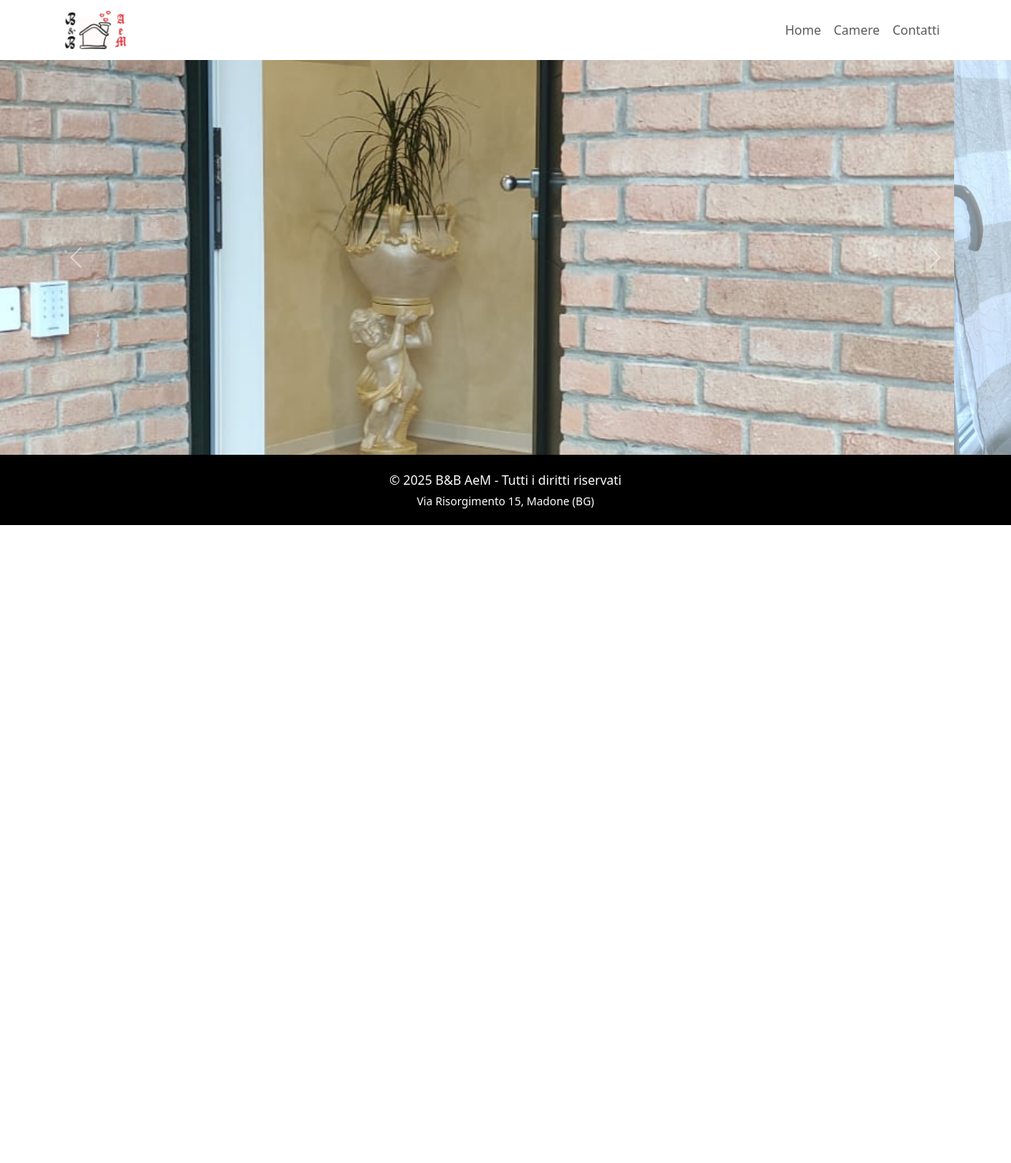
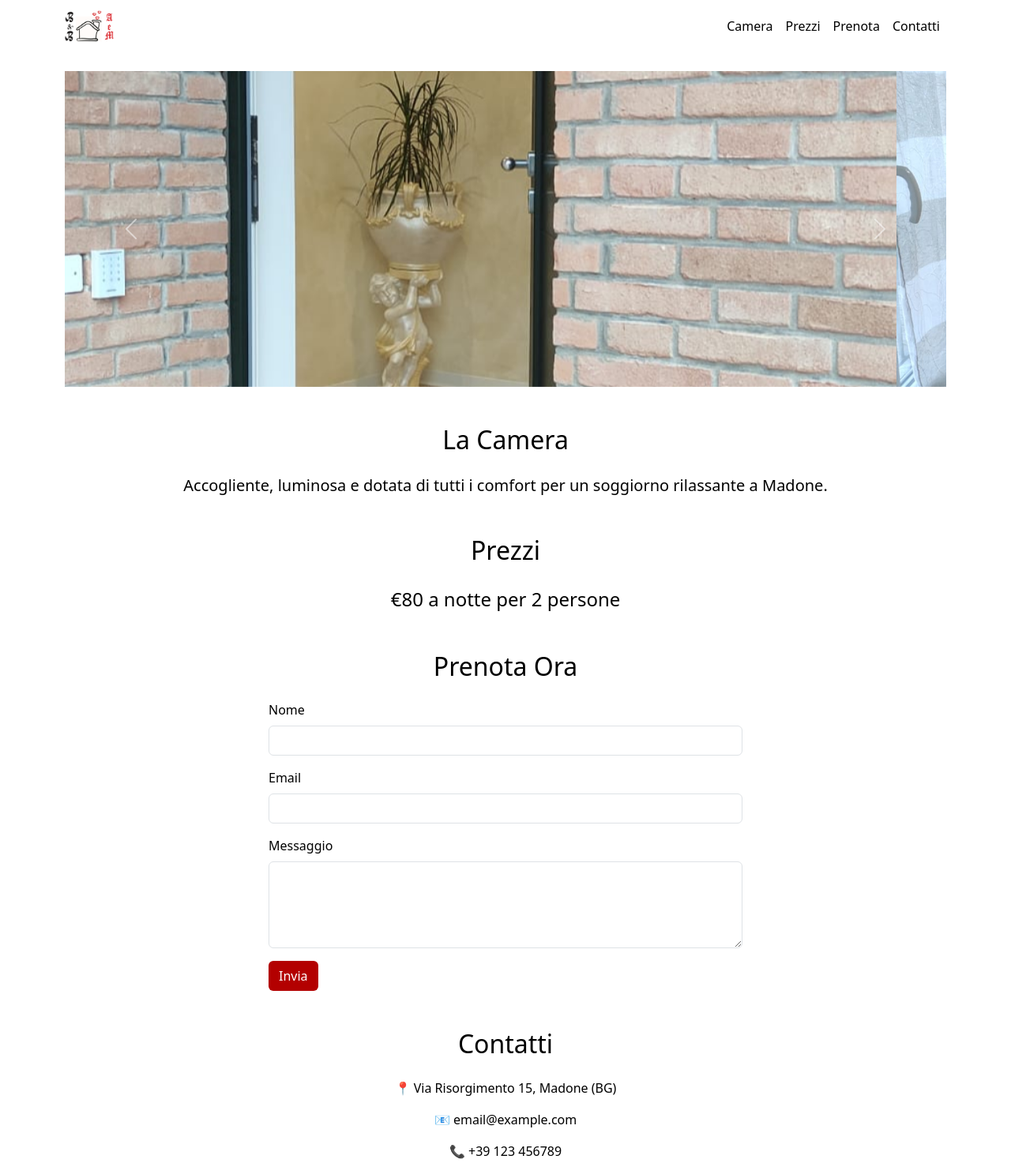
Before and after one commit to fernandoscarico/bnb-aem, a plain HTML site: page index.html in a window 1280 px wide. Shown: the top 1473 px of the page at 79% size. Before the commit the page ends 800 px from the top, so only its background shows below. Drawn offline with nearby package versions, Linux system fonts and the light colour scheme.

Commit message:
Update index.html

```diff
--- a/index.html
+++ b/index.html
@@ -2,99 +2,140 @@
 <html lang="it">
 
 <head>
-  <meta charset="UTF-8">
-  <meta name="viewport" content="width=device-width, initial-scale=1.0">
-  <meta name="description" content="B&B AeM - Il tuo soggiorno a Madone (BG)">
+  <meta charset="UTF-8" />
+  <meta name="viewport" content="width=device-width, initial-scale=1.0" />
   <title>B&B AeM</title>
-  <link rel="stylesheet" href="https://cdn.jsdelivr.net/npm/bootstrap@5.3.2/dist/css/bootstrap.min.css">
+  <link rel="stylesheet" href="https://cdn.jsdelivr.net/npm/bootstrap@5.3.0/dist/css/bootstrap.min.css" />
   <style>
+    :root {
+      --main-color: #b30000;
+      --secondary-color: #000000;
+      --background-color: #ffffff;
+    }
+
     body {
-      background-color: #ffffff;
-      color: #000000;
+      background-color: var(--background-color);
+      color: var(--secondary-color);
     }
+
     .navbar {
-      background-color: #ffffff;
+      background-color: var(--background-color);
     }
-    .navbar-brand img {
-      height: 50px;
+
+    .navbar .nav-link,
+    .navbar-brand {
+      color: var(--secondary-color) !important;
     }
-    .carousel-inner img {
-      height: 500px;
-      object-fit: cover;
-      width: 100%;
-    }
+
     .btn-main {
-      background-color: #b30000;
+      background-color: var(--main-color);
       color: white;
     }
-    .btn-main:hover {
-      background-color: #8f0000;
+
+    footer {
+      background-color: var(--secondary-color);
+      color: white;
+      text-align: center;
+      padding: 1rem 0;
+      margin-top: 3rem;
     }
-    footer {
-      background-color: #000000;
-      color: #ffffff;
-      padding: 20px 0;
-      text-align: center;
+
+    .carousel-inner img {
+      height: 400px;
+      object-fit: cover;
     }
   </style>
 </head>
 
 <body>
-  <!-- Navbar -->
-  <nav class="navbar navbar-expand-lg shadow-sm">
+  <nav class="navbar navbar-expand-lg">
     <div class="container">
       <a class="navbar-brand" href="#">
-        <img src="logo.png" alt="B&B AeM Logo">
+        <img src="logo.png" alt="Logo B&B AeM" height="40">
       </a>
       <button class="navbar-toggler" type="button" data-bs-toggle="collapse" data-bs-target="#navbarNav">
         <span class="navbar-toggler-icon"></span>
       </button>
-      <div class="collapse navbar-collapse justify-content-end" id="navbarNav">
-        <ul class="navbar-nav">
-          <li class="nav-item"><a class="nav-link" href="#">Home</a></li>
-          <li class="nav-item"><a class="nav-link" href="#camere">Camere</a></li>
+      <div class="collapse navbar-collapse" id="navbarNav">
+        <ul class="navbar-nav ms-auto">
+          <li class="nav-item"><a class="nav-link" href="#camera">Camera</a></li>
+          <li class="nav-item"><a class="nav-link" href="#prezzi">Prezzi</a></li>
+          <li class="nav-item"><a class="nav-link" href="#prenotazioni">Prenota</a></li>
           <li class="nav-item"><a class="nav-link" href="#contatti">Contatti</a></li>
         </ul>
       </div>
     </div>
   </nav>
 
-  <!-- Carosello -->
+  <header class="container mt-4">
     <div id="carouselExample" class="carousel slide" data-bs-ride="carousel">
       <div class="carousel-inner">
         <div class="carousel-item active">
-        <img src="camera_1.jpg" class="d-block w-100" alt="Camera 1">
+          <img src="camera_1.jpg" class="d-block w-100" alt="Camera 1" />
         </div>
         <div class="carousel-item">
-        <img src="camera_2.jpg" class="d-block w-100" alt="Camera 2">
+          <img src="camera_2.jpg" class="d-block w-100" alt="Camera 2" />
         </div>
         <div class="carousel-item">
-        <img src="camera_3.jpg" class="d-block w-100" alt="Camera 3">
+          <img src="camera_3.jpg" class="d-block w-100" alt="Camera 3" />
         </div>
         <div class="carousel-item">
-        <img src="camera_4.jpg" class="d-block w-100" alt="Camera 4">
+          <img src="camera_4.jpg" class="d-block w-100" alt="Camera 4" />
         </div>
         <div class="carousel-item">
-        <img src="camera_5.jpg" class="d-block w-100" alt="Camera 5">
+          <img src="camera_5.jpg" class="d-block w-100" alt="Camera 5" />
         </div>
       </div>
       <button class="carousel-control-prev" type="button" data-bs-target="#carouselExample" data-bs-slide="prev">
-      <span class="carousel-control-prev-icon" aria-hidden="true"></span>
-      <span class="visually-hidden">Precedente</span>
+        <span class="carousel-control-prev-icon"></span>
       </button>
       <button class="carousel-control-next" type="button" data-bs-target="#carouselExample" data-bs-slide="next">
-      <span class="carousel-control-next-icon" aria-hidden="true"></span>
-      <span class="visually-hidden">Successiva</span>
+        <span class="carousel-control-next-icon"></span>
       </button>
     </div>
+  </header>
 
-  <!-- Footer -->
+  <section id="camera" class="container mt-5">
+    <h2 class="text-center mb-4">La Camera</h2>
+    <p class="lead text-center">Accogliente, luminosa e dotata di tutti i comfort per un soggiorno rilassante a Madone.</p>
+  </section>
+
+  <section id="prezzi" class="container mt-5">
+    <h2 class="text-center mb-4">Prezzi</h2>
+    <p class="text-center fs-4">€80 a notte per 2 persone</p>
+  </section>
+
+  <section id="prenotazioni" class="container mt-5">
+    <h2 class="text-center mb-4">Prenota Ora</h2>
+    <form action="https://formsubmit.co/tuamail@example.com" method="POST" class="mx-auto" style="max-width: 600px">
+      <div class="mb-3">
+        <label for="nome" class="form-label">Nome</label>
+        <input type="text" class="form-control" id="nome" name="nome" required />
+      </div>
+      <div class="mb-3">
+        <label for="email" class="form-label">Email</label>
+        <input type="email" class="form-control" id="email" name="email" required />
+      </div>
+      <div class="mb-3">
+        <label for="messaggio" class="form-label">Messaggio</label>
+        <textarea class="form-control" id="messaggio" name="messaggio" rows="4" required></textarea>
+      </div>
+      <button type="submit" class="btn btn-main">Invia</button>
+    </form>
+  </section>
+
+  <section id="contatti" class="container mt-5 mb-5">
+    <h2 class="text-center mb-4">Contatti</h2>
+    <p class="text-center">📍 Via Risorgimento 15, Madone (BG)</p>
+    <p class="text-center">📧 email@example.com</p>
+    <p class="text-center">📞 +39 123 456789</p>
+  </section>
+
   <footer>
-    <p class="mb-1">&copy; 2025 B&B AeM - Tutti i diritti riservati</p>
-    <p class="mb-0 small">Via Risorgimento 15, Madone (BG)</p>
+    <p class="mb-0">&copy; 2025 B&B AeM - Tutti i diritti riservati</p>
   </footer>
 
-  <script src="https://cdn.jsdelivr.net/npm/bootstrap@5.3.2/dist/js/bootstrap.bundle.min.js"></script>
+  <script src="https://cdn.jsdelivr.net/npm/bootstrap@5.3.0/dist/js/bootstrap.bundle.min.js"></script>
 </body>
 
 </html>
```
Lines whose indentation alone changed are shown as unchanged.
